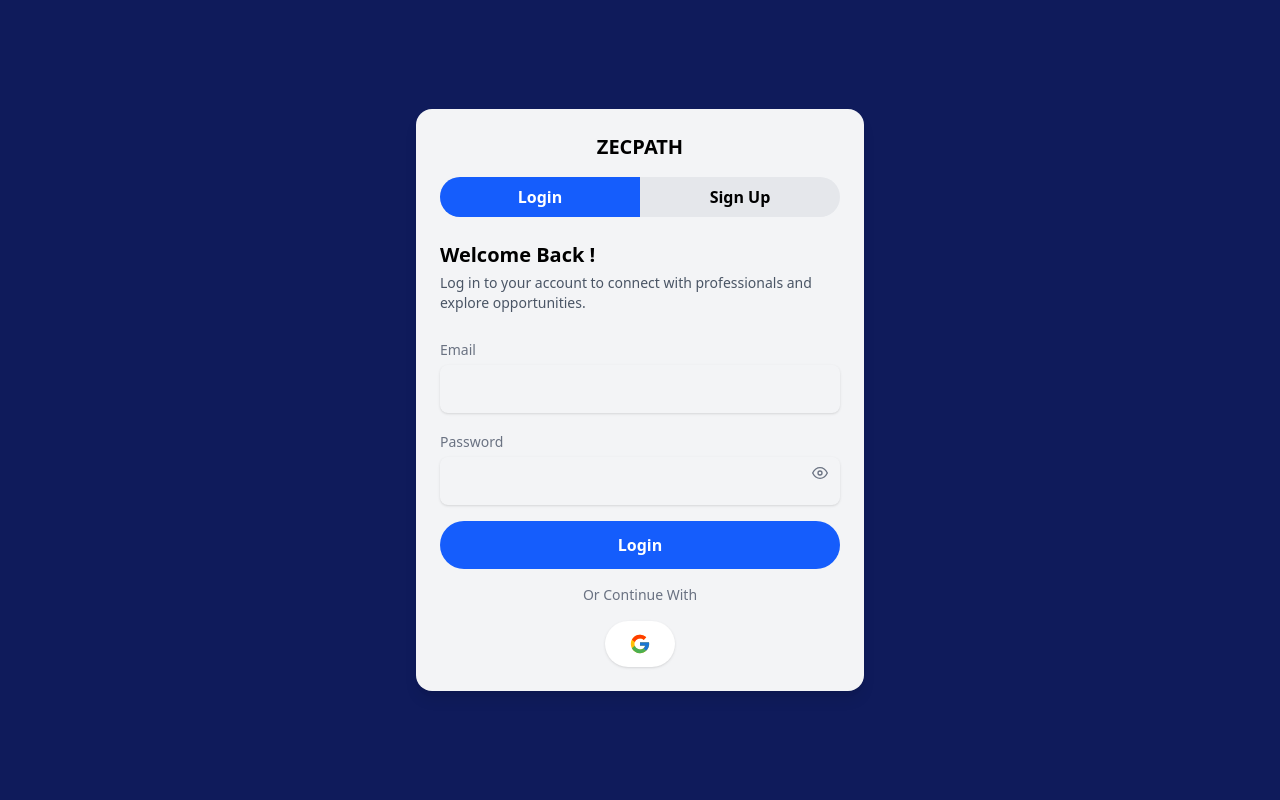
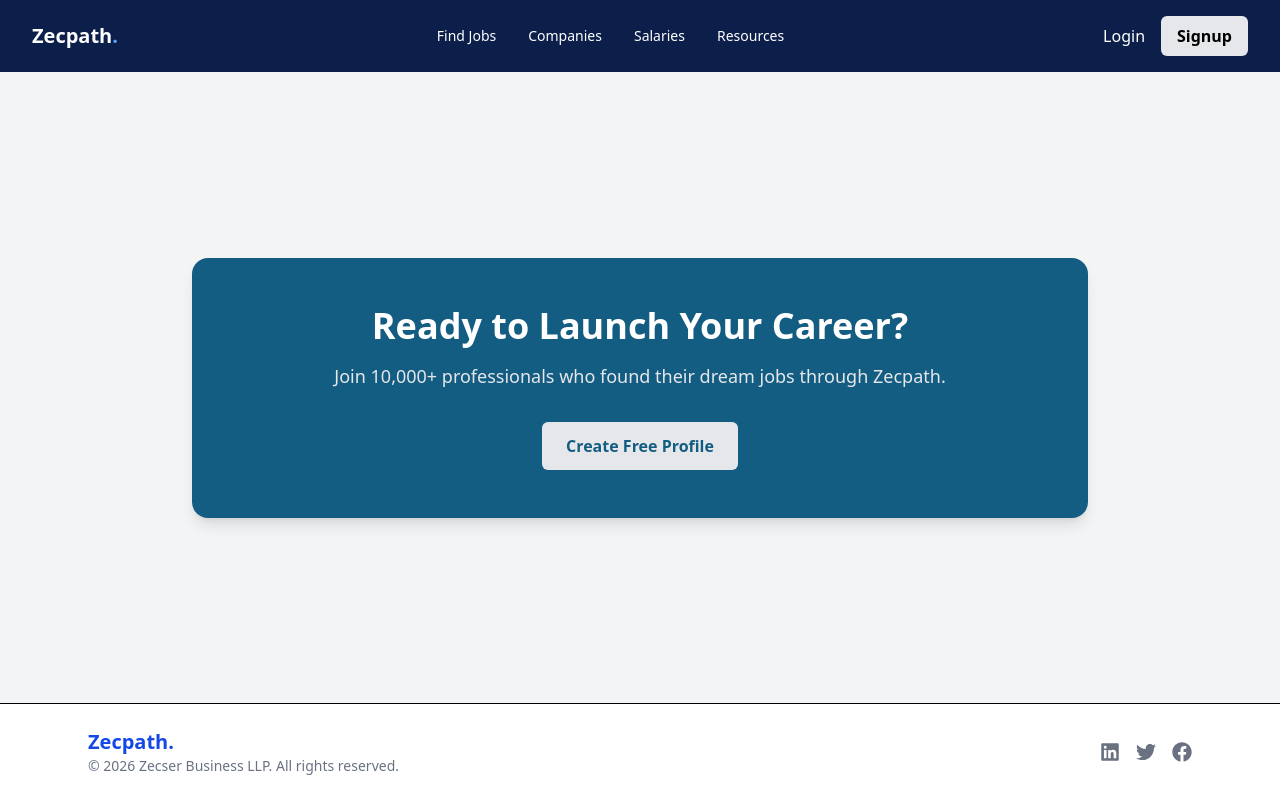
Before and after one commit to subin-subi/Career-Link, a React (Vite) app: page / in a window 1280 px wide. Before the commit this address led to /login. Built offline with nearby package versions, Linux system fonts and the light colour scheme.

Commit message:
session corrected

```diff
--- a/src/routes/AppRoutes.jsx
+++ b/src/routes/AppRoutes.jsx
@@ -11,6 +11,7 @@ import Message from "../pages/chat/chat";
 import Settings from "../pages/Settings/Setting";
 
 import PrivateRoute from "./PrivateRoute";
+import PublicRoute from "./PublicRoute";
 import Landing from "../pages/landing/Body";
 
 export default function AppRoutes() {
@@ -18,8 +19,11 @@ export default function AppRoutes() {
     <Routes>
 
       {/* Public Routes */}
-      <Route path="/login" element={<Login />} />
-      <Route path="/signup" element={<Signup />} />
+      <Route element={<PublicRoute />}>
+        <Route path="/login" element={<Login />} />
+        <Route path="/signup" element={<Signup />} />
+        <Route path="/" element={<Landing />} />
+      </Route>
 
       {/* Private Routes */}
       <Route element={<PrivateRoute />}>
@@ -30,7 +34,6 @@ export default function AppRoutes() {
         <Route path="/notifications" element={<Notifications />} />
         <Route path="/chat" element={<Message />} />
         <Route path="/settings" element={<Settings />} />
-        <Route path="/" element={<Landing />} />
       </Route>
 
     </Routes>
--- /dev/null
+++ b/src/routes/PublicRoute.jsx
@@ -0,0 +1,7 @@
+import { Navigate, Outlet } from "react-router-dom";
+import { useAuth } from "../context/useAuth";
+
+export default function PublicRoute() {
+    const { user } = useAuth();
+    return !user ? <Outlet /> : <Navigate to="/home" replace />;
+}
```
